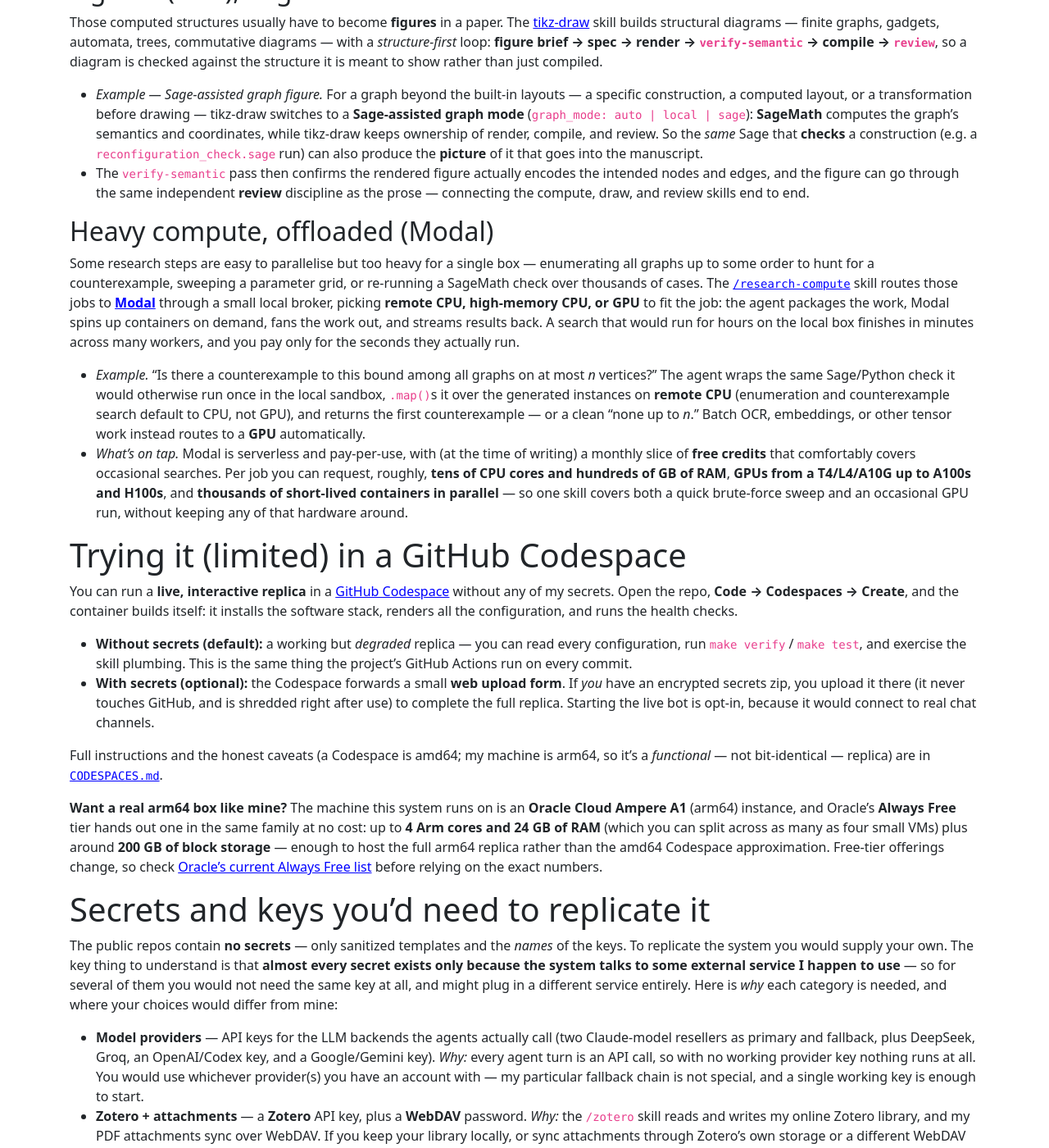
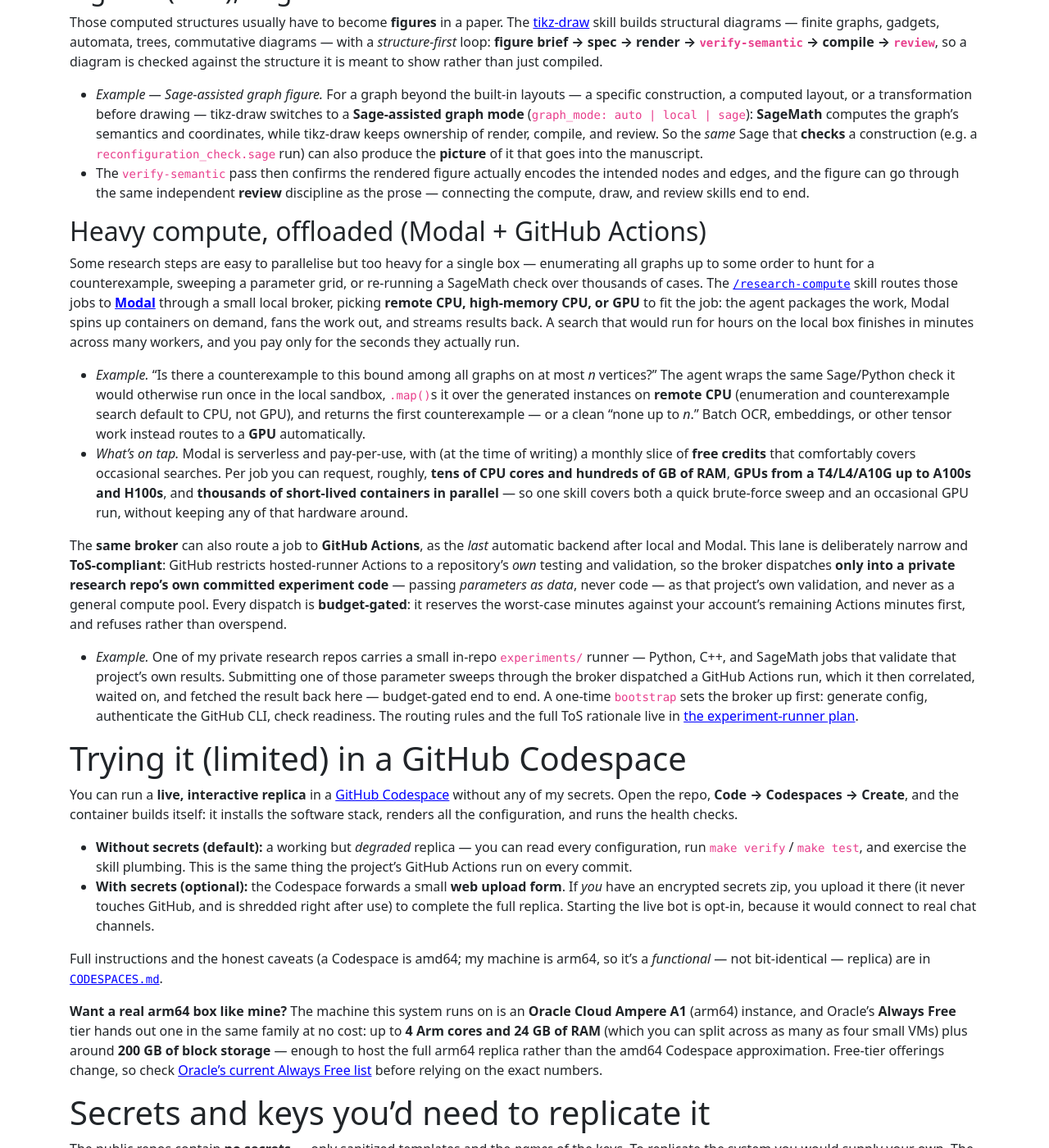
Before and after one commit to hoanganhduc/hoanganhduc.github.io, a Jekyll site: the page built from _posts/2026-06-13-coding-system-rebuild.md, in a window 1280 px wide and 1400 px high, scrolled down 3668 px. Shown: the whole window at 82% size. Built offline with Jekyll 4.4.1, drawn with Linux system fonts in a browser that asks for light colours; nearby versions of some CDN libraries; comment, search, counter and statistics services are not loaded; a style sheet for code colours, icons or effects is not loaded; some of the changed text lies outside the part shown.

Commit message:
coding-system post: add the GitHub Actions compute lane to the offload section (ToS-compliant, budget-gated, last after local/Modal)

```diff
--- a/_posts/2026-06-13-coding-system-rebuild.md
+++ b/_posts/2026-06-13-coding-system-rebuild.md
@@ -76,12 +76,16 @@ Those computed structures usually have to become **figures** in a paper. The [ti
 - *Example — Sage-assisted graph figure.* For a graph beyond the built-in layouts — a specific construction, a computed layout, or a transformation before drawing — tikz-draw switches to a **Sage-assisted graph mode** (`graph_mode: auto | local | sage`): **SageMath** computes the graph's semantics and coordinates, while tikz-draw keeps ownership of render, compile, and review. So the *same* Sage that **checks** a construction (e.g. a `reconfiguration_check.sage` run) can also produce the **picture** of it that goes into the manuscript.
 - The `verify-semantic` pass then confirms the rendered figure actually encodes the intended nodes and edges, and the figure can go through the same independent **review** discipline as the prose — connecting the compute, draw, and review skills end to end.
 
-## Heavy compute, offloaded (Modal)
+## Heavy compute, offloaded (Modal + GitHub Actions)
 
 Some research steps are easy to parallelise but too heavy for a single box — enumerating all graphs up to some order to hunt for a counterexample, sweeping a parameter grid, or re-running a SageMath check over thousands of cases. The [`/research-compute`](https://github.com/hoanganhduc/ai-agents-skills/tree/main/canonical/skills/modal-research-compute) skill routes those jobs to [**Modal**](https://modal.com/) through a small local broker, picking **remote CPU, high-memory CPU, or GPU** to fit the job: the agent packages the work, Modal spins up containers on demand, fans the work out, and streams results back. A search that would run for hours on the local box finishes in minutes across many workers, and you pay only for the seconds they actually run.
 
 - *Example.* "Is there a counterexample to this bound among all graphs on at most *n* vertices?" The agent wraps the same Sage/Python check it would otherwise run once in the local sandbox, `.map()`s it over the generated instances on **remote CPU** (enumeration and counterexample search default to CPU, not GPU), and returns the first counterexample — or a clean "none up to *n*." Batch OCR, embeddings, or other tensor work instead routes to a **GPU** automatically.
 - *What's on tap.* Modal is serverless and pay-per-use, with (at the time of writing) a monthly slice of **free credits** that comfortably covers occasional searches. Per job you can request, roughly, **tens of CPU cores and hundreds of GB of RAM**, **GPUs from a T4/L4/A10G up to A100s and H100s**, and **thousands of short-lived containers in parallel** — so one skill covers both a quick brute-force sweep and an occasional GPU run, without keeping any of that hardware around.
+
+The **same broker** can also route a job to **GitHub Actions**, as the *last* automatic backend after local and Modal. This lane is deliberately narrow and **ToS-compliant**: GitHub restricts hosted-runner Actions to a repository's *own* testing and validation, so the broker dispatches **only into a private research repo's own committed experiment code** — passing *parameters as data*, never code — as that project's own validation, and never as a general compute pool. Every dispatch is **budget-gated**: it reserves the worst-case minutes against your account's remaining Actions minutes first, and refuses rather than overspend.
+
+- *Example.* One of my private research repos carries a small in-repo `experiments/` runner — Python, C++, and SageMath jobs that validate that project's own results. Submitting one of those parameter sweeps through the broker dispatched a GitHub Actions run, which it then correlated, waited on, and fetched the result back here — budget-gated end to end. A one-time `bootstrap` sets the broker up first: generate config, authenticate the GitHub CLI, check readiness. The routing rules and the full ToS rationale live in [the experiment-runner plan](https://github.com/hoanganhduc/coding-system-rebuild/blob/main/docs/github-actions-experiment-runner-plan.md).
 
 # Trying it (limited) in a GitHub Codespace
 
```
